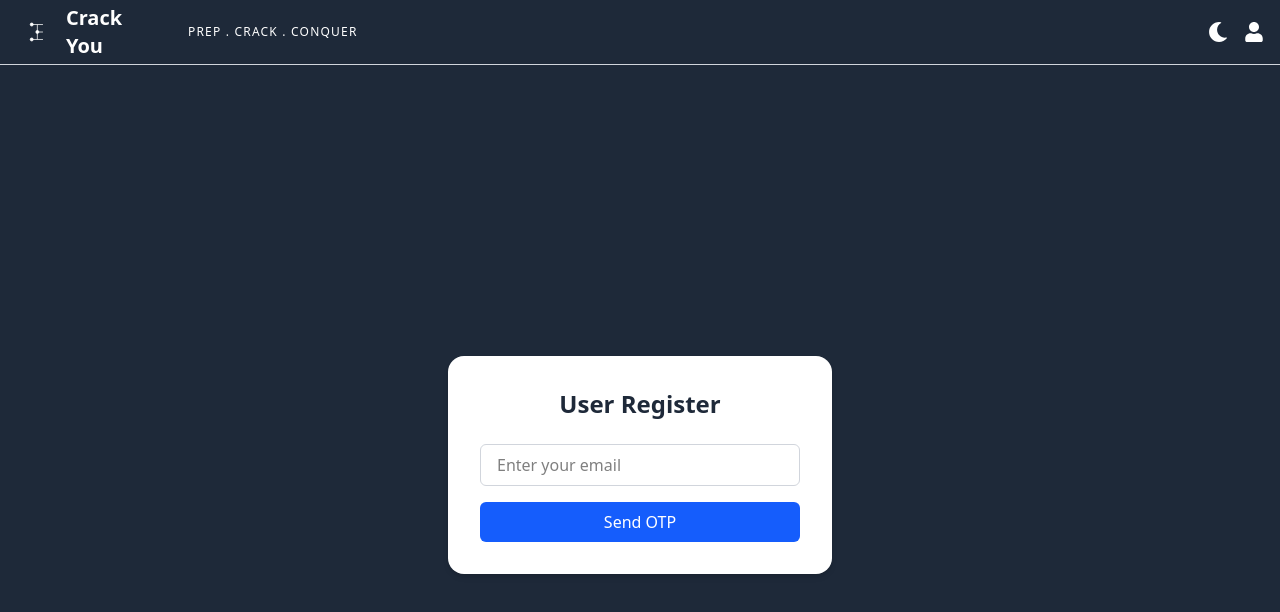
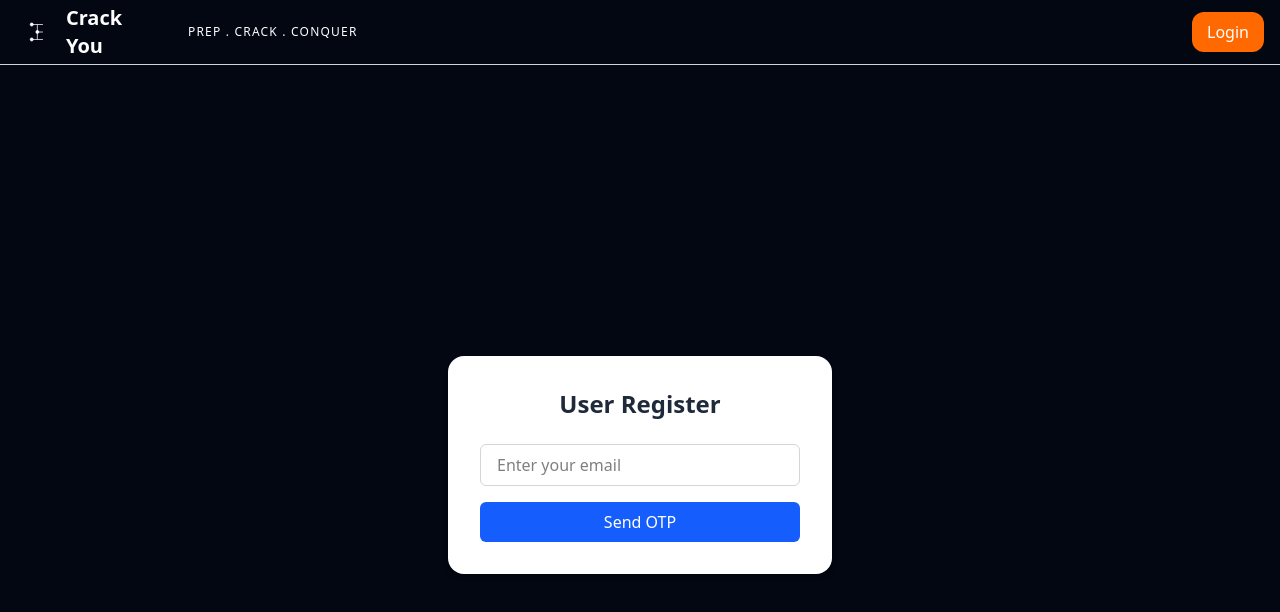
Before and after one commit to SUKANT43/Crack-You, a React (Vite) app in the folder frontend/: page / in a window 1280 px wide. Shown: the top 612 px of the page. Built offline with nearby package versions, Linux system fonts and the light colour scheme.

Commit message:
color chnaged

```diff
--- a/frontend/src/App.jsx
+++ b/frontend/src/App.jsx
@@ -4,7 +4,7 @@ import Navbar from './components/Navbar'
 import UserRegister from './pages/auth/UserRegister'
 const App = () => {
   return (
-    <div className='bg-gray-800 min-h-screen flex flex-col '>
+    <div className='bg-gray-950 min-h-screen flex flex-col '>
     <Navbar/>
     <UserRegister/>
     </div>
--- a/frontend/src/components/Logo.jsx
+++ b/frontend/src/components/Logo.jsx
@@ -2,7 +2,7 @@ import React from 'react'
 import logo from '../../src/assets/logo.png'
 function Logo() {
   return (
-    <div className="w-40 h-12 bg-gray-800 flex items-center px-3 space-x-2  text-white">
+    <div className="w-40 h-12 bg-gray-950 flex items-center px-3 space-x-2  text-white">
       <svg
         width="30"
         height="30"
--- a/frontend/src/components/Navbar.jsx
+++ b/frontend/src/components/Navbar.jsx
@@ -2,13 +2,9 @@ import Logo from './Logo'
 import {FaUser, FaMoon, FaSun} from 'react-icons/fa'
 import { useState } from 'react'
 function Navbar() {
-    const [darkMode, setDarkMode] = useState(false);
     const [isOpen,setIsOpen]=useState(false);
     const [isLogin, setIsLogin] = useState(false);
-    function toggleDarkMode() {
-        setDarkMode(!darkMode);
 
-    }
 
     function toogleUser(){
         setIsOpen(!isOpen);
@@ -20,20 +16,15 @@ function Navbar() {
 
   return (
     <div>
-        <div className='bg-gray-800 text-white px-4 py-2 flex justify-between items-center'>
+        <div className='bg-gray-950 text-white px-4 py-2 flex justify-between items-center'>
             <div className='flex items-center space-x-3'>
             <Logo/>
             <p  className='text-xs tracking-widest hidden sm:block   '>PREP . CRACK . CONQUER</p>
             </div>
 
             <div className='flex items-center space-x-4'>
-                <button onClick={toggleDarkMode} className='cursor-pointer'>
-                    {darkMode ? <FaSun  className='w-5 h-5'/> : <FaMoon className='w-5 h-5'/>}
-                </button>
-                <div className='relative'>
-                    <FaUser className='w-5 h-5 cursor-pointer ' onClick={toogleUser}/>
-                    { isOpen && <p onClick={handleLogin} className='cursor-pointer absolute top-8 right-0  px-2 py-2  shadow-md rounded text-white'>{isLogin ? "Login" : "Logout"}</p>}
-                </div>
+                <button className='bg-orange-500 rounded-xl p-2 cursor-pointer w-18'>Login</button>
+
             </div>
         </div>
         <hr className='text-gray-300'/>
```
